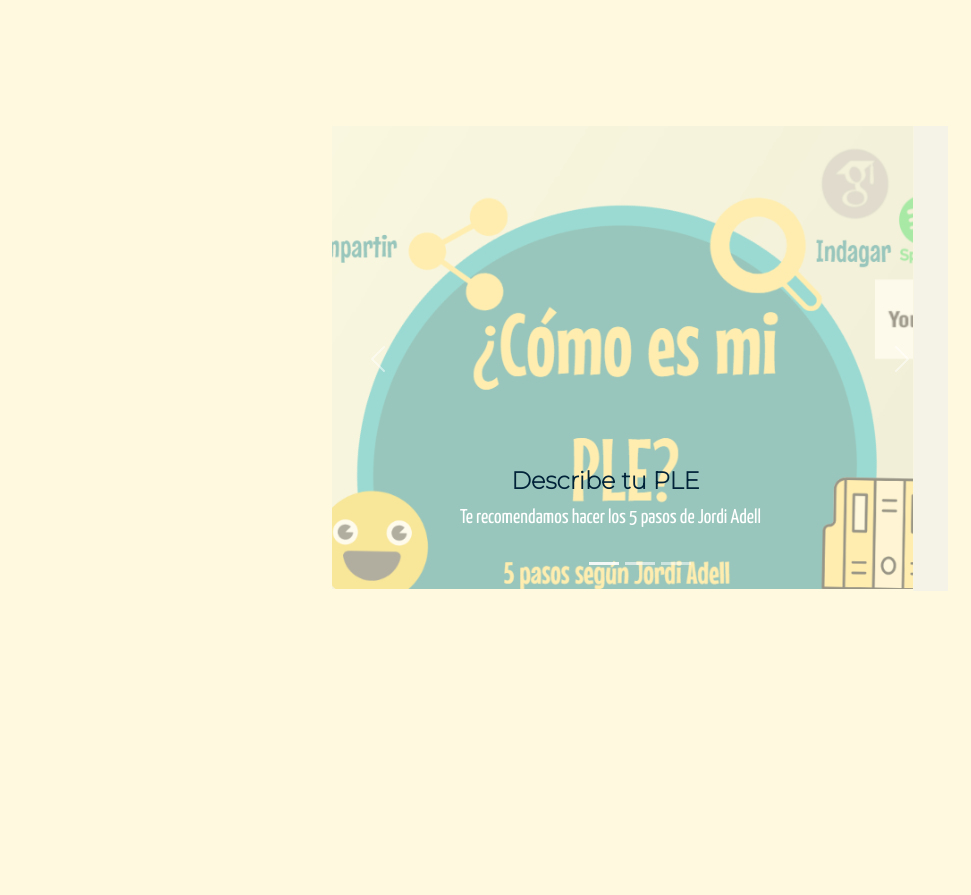
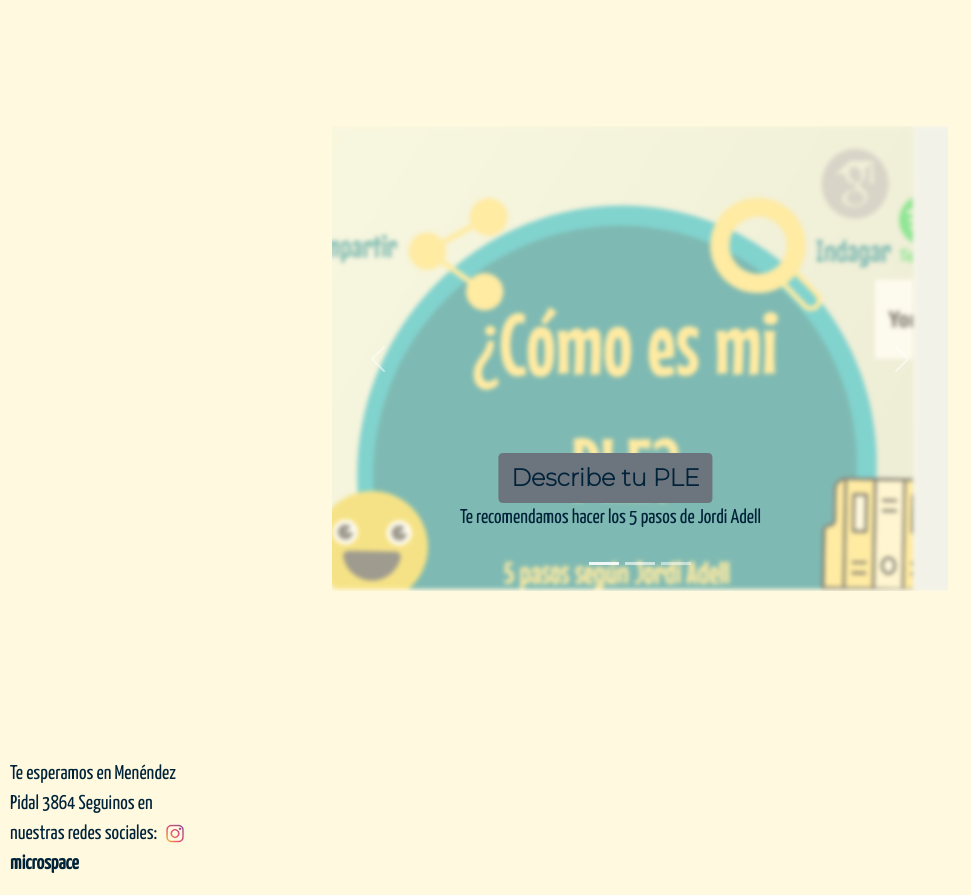
Before and after one commit to micaelare94/Proyecto, a plain HTML site: page programadeestudio.html in a window 1280 px wide. Shown: the part 240-1135 px from the top of the page, without its empty margins (0-971 px from the left). Before the commit the page ends 999 px from the top, so only its background shows below. Drawn offline with nearby package versions, Linux system fonts and the light colour scheme.

Commit message:
bootstrap y carrusel final

```diff
--- a/programadeestudio.html
+++ b/programadeestudio.html
@@ -40,21 +40,21 @@
             <div class="carousel-item active">
               <img src="PLE.png" class="d-block w-100 transparente" alt="...">
               <div class="carousel-caption d-none d-md-block">
-                <h5 class="subtitulo"><b>Describe tu PLE</b></h5>
+                <button type="button" class="btn btn-secondary"> <a class="subtitulo" href=https://view.genial.ly/60bade6566c0ed0d76b3ddbe/interactive-content-mi-ple>Describe tu PLE</a></button>
                 <p class="fuente">Te recomendamos hacer los 5 pasos de Jordi Adell</p>
               </div>
             </div>
             <div class="carousel-item">
               <img src="Laberinto.png" class="d-block w-100 transparente" alt="...">
               <div class="carousel-caption d-none d-md-block">
-                <h5 class="subtitulo"><b>Resuelve el laberinto</b></h5>
+                <button type="button" class="btn btn-secondary"><a class=subtitulo href="https://view.genial.ly/5d0e6fe3d373c00fe1b9a51b/game-laberinto">Resuelve el laberinto</a></button>
                 <p class="fuente">Te recomendamos repasar la teoría de David Ausubel</p>
               </div>
             </div>
             <div class="carousel-item">
               <img src="Completar.png" class="d-block w-100 transparente" alt="...">
               <div class="carousel-caption d-none d-md-block">
-                <h5 class="subtitulo"><b>Arma la frase</b></h5>
+                <button type="button" class="btn btn-secondary subtitulo"> <a href="https://es.educaplay.com/juego/9098925-actividad_de_prueba.html">Arma la frase</a></button>
                 <p class="fuente">Te recomendamos leer Verónica Edwards </p>
               </div>
             </div>
@@ -70,7 +70,14 @@
          </div>
         </div>
     </div>
-
+    <footer class="row">
+      <div class="col-md-2">
+      <p class="fuente">Te esperamos en Menéndez Pidal 3864
+      Seguinos en nuestras redes sociales:
+          <img src="logoInstagram.png" alt="logoInstagram" width= "30"><b>microspace</b>
+      </p>
+      </div>
+  </footer>
   <script src="https://cdn.jsdelivr.net/npm/bootstrap@5.0.1/dist/js/bootstrap.bundle.min.js" integrity="sha384-gtEjrD/SeCtmISkJkNUaaKMoLD0//ElJ19smozuHV6z3Iehds+3Ulb9Bn9Plx0x4" crossorigin="anonymous"></script>
  </body>
 </html>
--- a/style.css
+++ b/style.css
@@ -133,6 +133,7 @@ a:hover {
   font-family: 'Yanone Kaffeesatz', sans-serif;
   font-size: 20px;
   padding-left: 10px;
+  color: #00233a;
 }
 
 /* Microlearning */
@@ -360,8 +361,8 @@ a:hover {
 
 /* programa */
 .transparente {
-  opacity:0.4;
-  filter:alpha(opacity=40);
+  opacity:0.5;
+  filter:blur(2px)
 }
 
 /* planificación */
```
